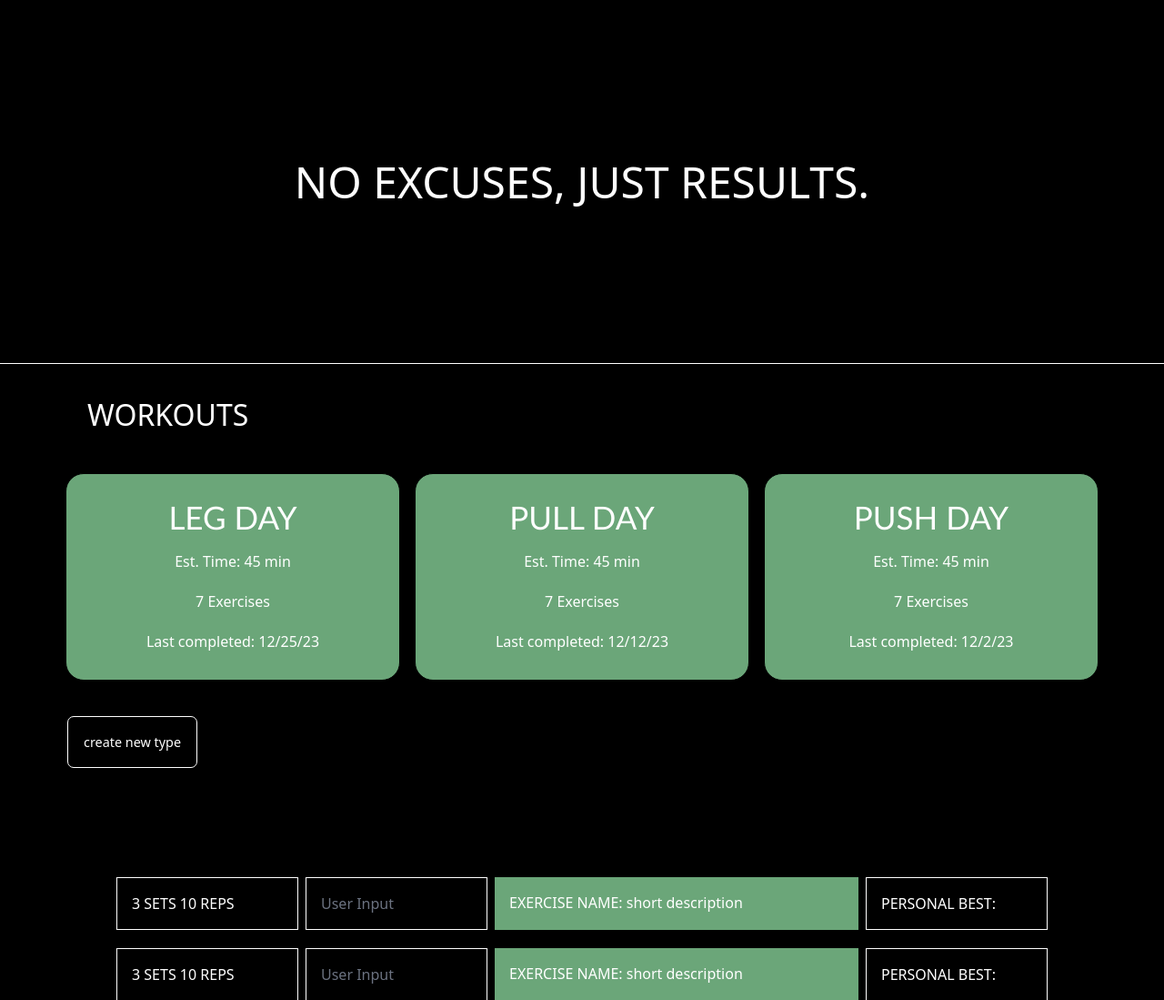
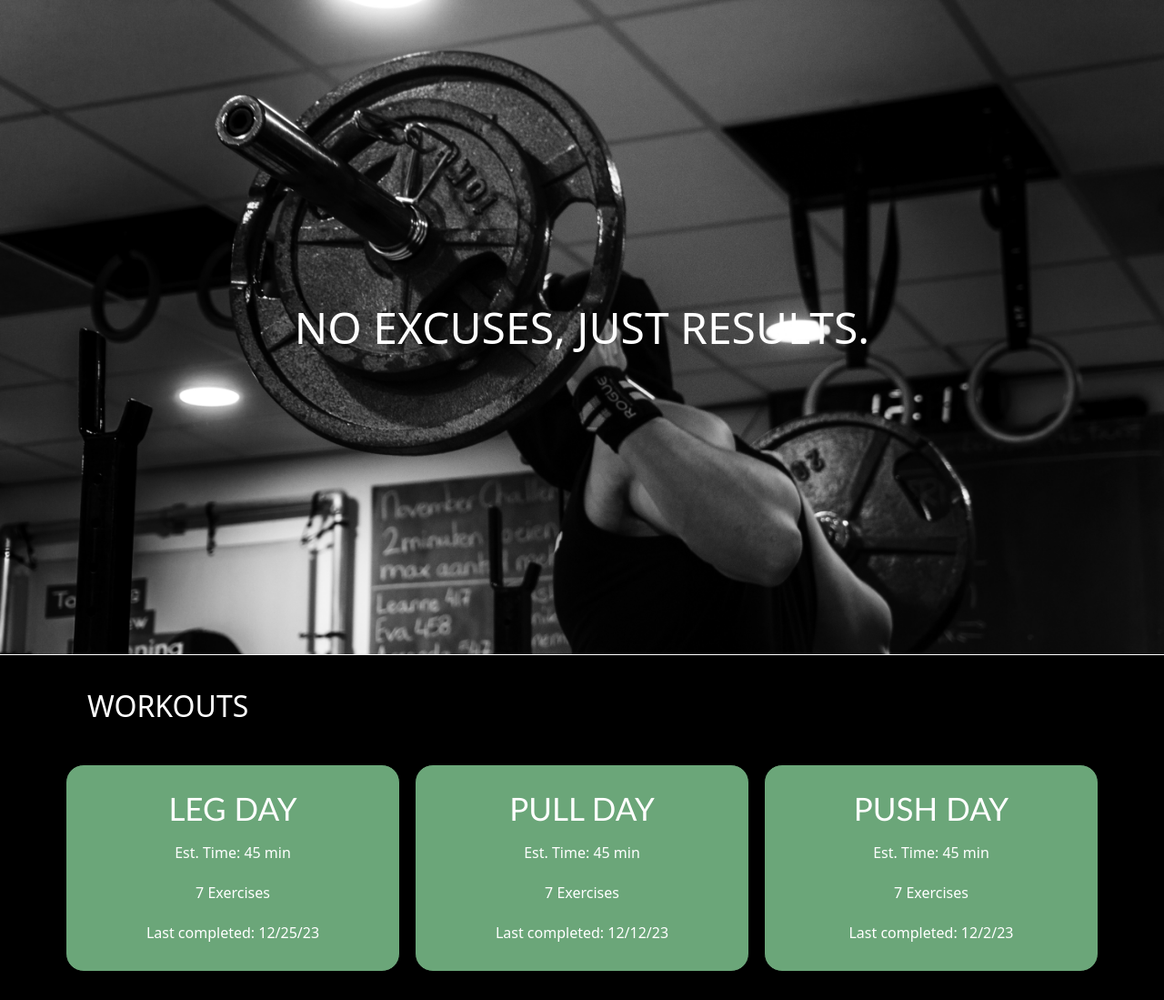
Before and after one commit to LisaCJHeinhold/aifit, a Django app: page /workout in a window 1280 px wide. Shown: the top 1099 px of the page at 91% size. Run offline with Django 5.2, Linux system fonts and the light colour scheme; style sheets or scripts are compiled from the project's sources; some libraries are stand-ins or nearby versions.

Commit message:
background image works #blessup

```diff
--- a/aifit/aifit_app/templates/aifit_app/workouts.html
+++ b/aifit/aifit_app/templates/aifit_app/workouts.html
@@ -63,9 +63,10 @@
 
         }
         #workout-landing{
-            height: 50vh;
-
+            height: 90vh;
+           background-image: url("{% static 'images/cindy-koops-unsplash.jpg' %}");
             position: relative;
+            background-size: cover;
             border-bottom: 1px solid white;
         }
         #workout-landing h1{
@@ -114,7 +115,7 @@
 <body>
     <main>
         <section id = "workout-landing">
-            <!--<img src="{% static 'images/cindy-koops-unsplash.jpg' %}" alt="man weightlighting">-->
+
             <h1>NO EXCUSES, JUST RESULTS.</h1>
         </section>
 
```
